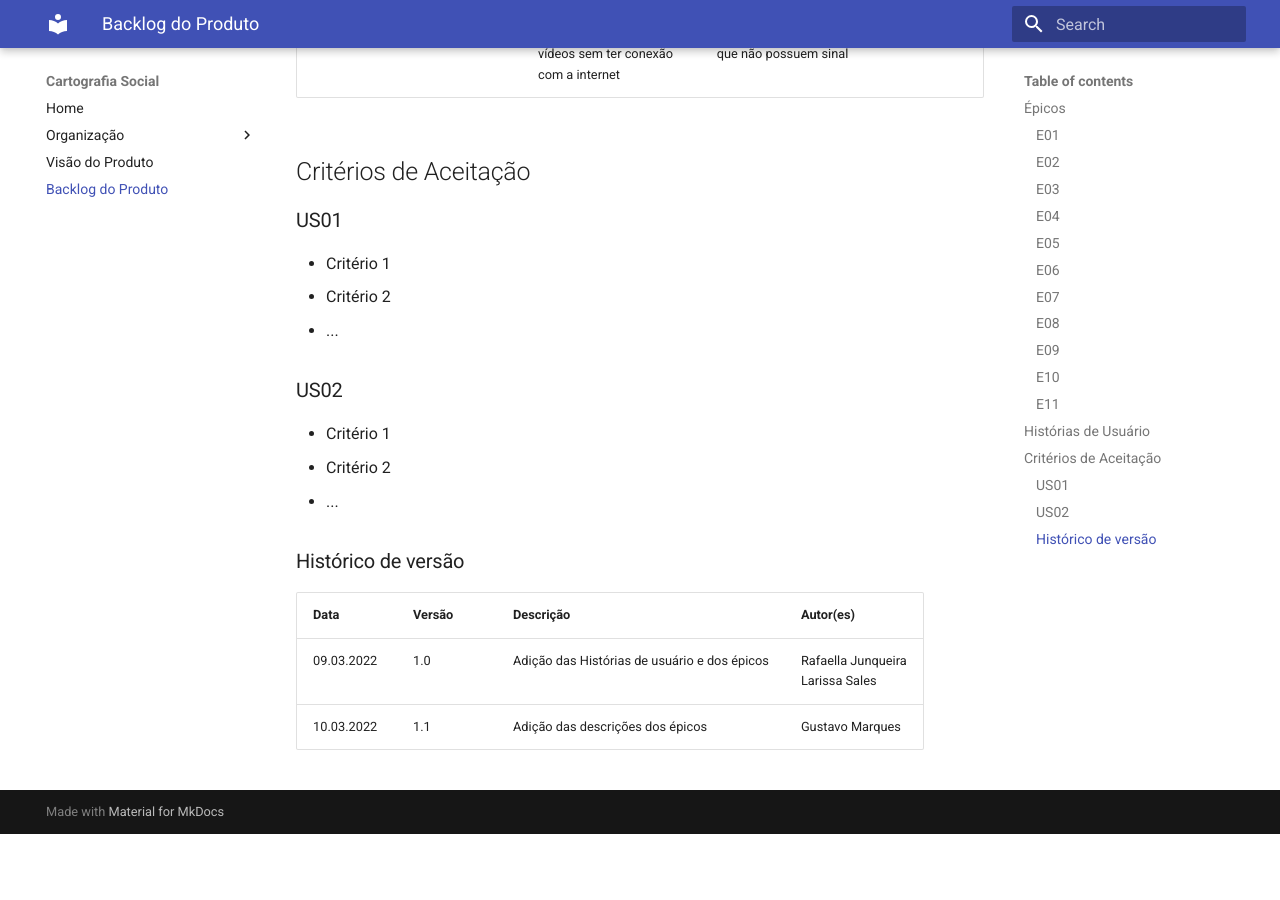
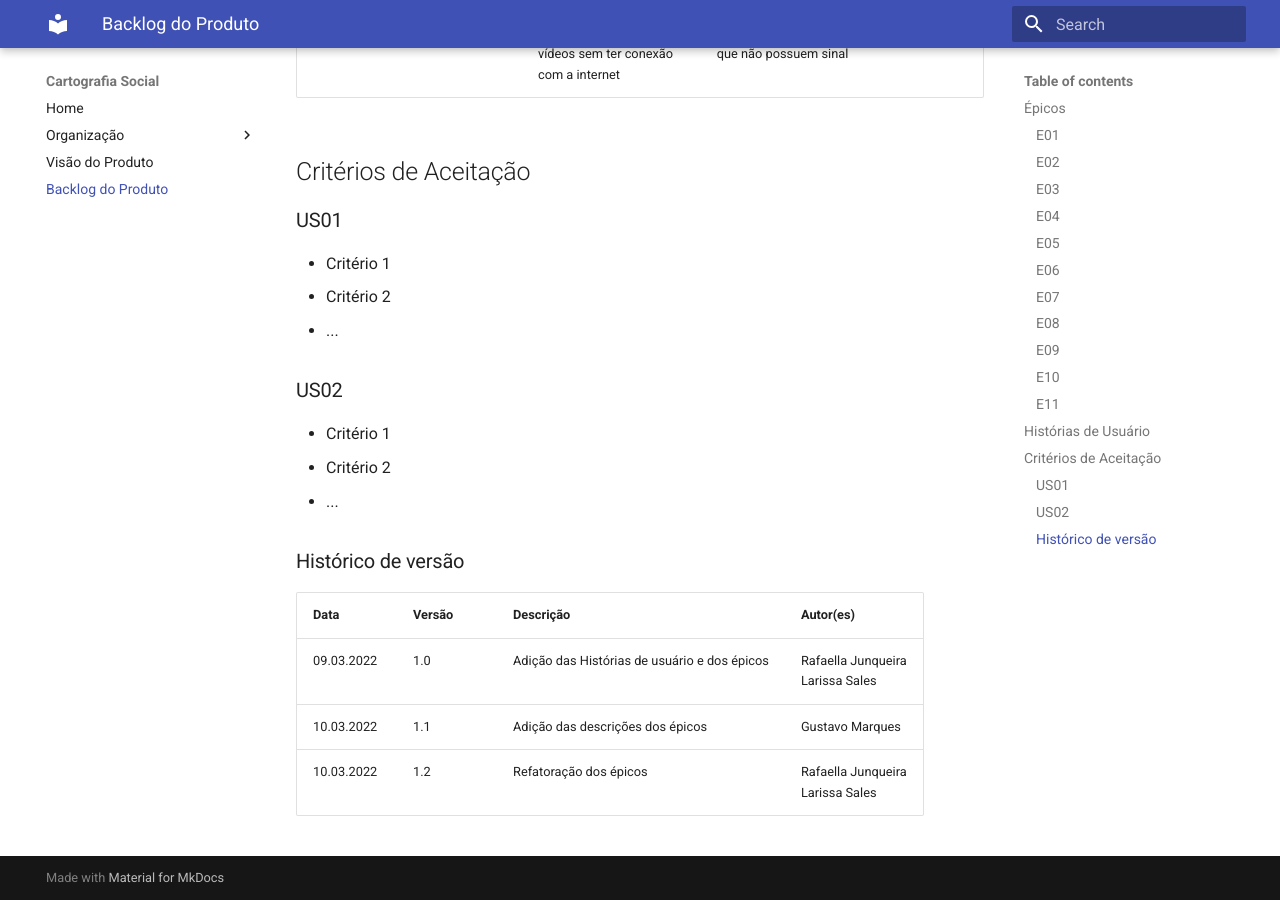
Before and after one commit to fga-eps-mds/2021-2-Cartografia-social-Doc, an MkDocs documentation site: the page built from docs/backlog.md, in a window 1280 px wide and 900 px high, scrolled down 4312 px. Built offline with MkDocs 1.6.1 and Material for MkDocs 9.7.7, drawn with Linux system fonts in a browser that asks for light colours; before the commit the page ends 5146 px from its top, so only the background shows below that.

Commit message:
Refatoracao dos epicos
Co-authored-by: Larissa Sales <larissa.s.sales@outlook.com>

```diff
--- a/docs/backlog.md
+++ b/docs/backlog.md
@@ -105,3 +105,4 @@ Similar ao **E05**, este épico diz respeito à exportação dos dados inseridos
 | -- | -- | -- | -- |
 | 09.03.2022 | 1.0 | Adição das Histórias de usuário e dos épicos  | Rafaella Junqueira <br> Larissa Sales |
 | 10.03.2022 | 1.1 | Adição das descrições dos épicos | Gustavo Marques |
+| 10.03.2022 | 1.2 | Refatoração dos épicos | Rafaella Junqueira <br> Larissa Sales |
```
